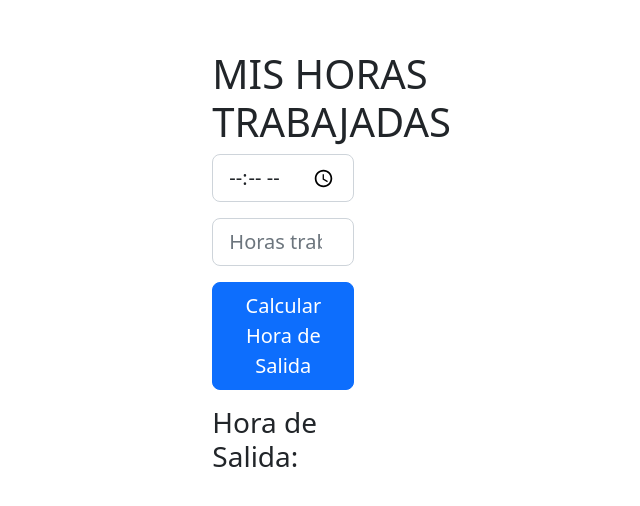
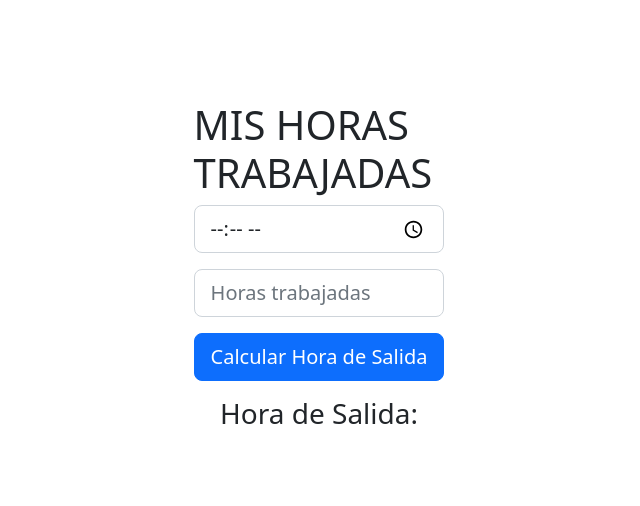
Before and after one commit to paulurbina/mihoradesalida.github.io, a plain HTML site: page index.html in a window 1280 px wide. Shown: the part 126-632 px from the top of the page, without its empty margins (321-961 px from the left). Drawn offline with nearby package versions, Linux system fonts and the light colour scheme.

Commit message:
se realizó nuevos cambios en el diseño

```diff
--- a/index.html
+++ b/index.html
@@ -9,24 +9,32 @@
       rel="stylesheet"
       href="https://cdn.jsdelivr.net/npm/bootstrap@5.2.3/dist/css/bootstrap.min.css"
     />
+    <style>
+      html,
+      body {
+        height: 100%;
+      }
+      .box {
+        height: 100%;
+        display: flex;
+        justify-content: center;
+        align-items: center;
+      }
+    </style>
   </head>
   <body>
-    <div class="d-flex align-items-center" style="height: 100vh">
-      <div class="col-md-6 offset-md-5">
-        <h1>MIS HORAS  <br>TRABAJADAS</h1>
-        <div class="row mb-3">
-          <div class="col col-lg-3">
+    <div class="d-flex h-100 box">
+      <div class="align-self-center mx-auto">
+          <h1 class="display-6">MIS HORAS <br />TRABAJADAS</h1>
+          <div class="form-group mb-3">
             <input
               type="time"
               id="hora-ingreso"
               class="form-control form-control-lg"
-              aria-label="First name"
               required
             />
           </div>
-        </div>
-        <div class="row mb-3">
-          <div class="col col-lg-3">
+          <div class="form-group mb-3">
             <input
               type="number"
               id="horas-trabajadas"
@@ -34,24 +42,21 @@
               max="24"
               class="form-control form-control-lg"
               placeholder="Horas trabajadas"
-              aria-label="Last name"
               required
             />
           </div>
-        </div>
-        <div class="row mb-3">
-          <div class="col col-lg-3">
-            <button class="btn btn-primary btn-lg" onclick="calcularHoraSalida()">
+          <div class="form-group mb-3">
+            <button
+              class="btn btn-primary btn-lg"
+              onclick="calcularHoraSalida()"
+            >
               Calcular Hora de Salida
             </button>
           </div>
-        </div>
-        <div class="row mb-3">
-          <div class="col col-lg-3">
+          <div class="form-group mb-3 text-center">
             <h3>Hora de Salida:</h3>
             <h2 id="hora-salida"></h2>
           </div>
-        </div>
       </div>
     </div>
 
```
Also changed, not shown: 1 other file.
